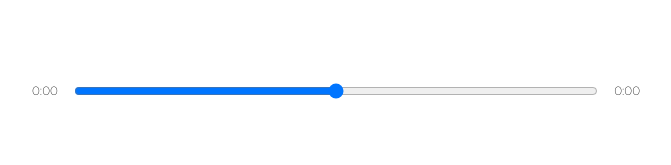
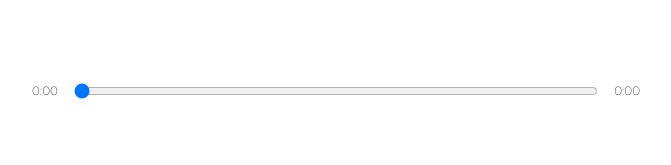
Before and after one commit to RicardVillalba/reproductor, a React (Create React App) app: page / in a window 1280 px wide. Shown: the part 413-578 px from the top of the page, without its empty margins (304-975 px from the left). Built offline with nearby package versions, Linux system fonts and the light colour scheme.

Commit message:
input slider working

```diff
--- a/src/components/Player.js
+++ b/src/components/Player.js
@@ -23,19 +23,23 @@
     const duration = e.target.duration;
     setSongInfo({ ...songInfo, currentTime: current, duration: duration });
   };
+  const dragHandler = (e)=> {
+    setSongInfo({...songInfo, currentTime: e.target.value})
+    audioRef.current.currentTime =e.target.value
+  }
   const getTime = (time) => {
     return (
       Math.floor(time/60)+":"+ ("0"+Math.floor(time%60)).slice(-2)
     )};
   const [songInfo, setSongInfo] = useState({
-    currentTime: null,
-    duration: null,
+    currentTime: 0,
+    duration: 0,
   });
   return (
     <div className="player">
       <div className="timeController">
         <p>{getTime(songInfo.currentTime)}</p>
-        <input type="range" />
+        <input min={0} max={songInfo.duration} onChange={dragHandler} value={songInfo.currentTime} type="range" />
         <p>{getTime(songInfo.duration)}</p>
       </div>
       <div className="playController">
--- a/src/components/Song.js
+++ b/src/components/Song.js
@@ -5,7 +5,7 @@
 const Song = ({currentSong}) => {
     return (
         <div className="song-box">
-            <img src={currentSong.cover} alt="cover"/>
+            <img src={currentSong.cover} alt={currentSong.name}/>
             <h2> {currentSong.name} </h2>
             <h3>{currentSong.artist}</h3>
         </div>
--- a/src/styles/_player.scss
+++ b/src/styles/_player.scss
@@ -11,7 +11,7 @@
   display: flex;
   input {
     width: 100%;
-    padding: 1rem 2rem;
+    padding: 1rem 0rem;
   }
   p {
     padding: 1rem;
```
Also changed, not shown: 1 other file (tests, documents, lock files or other folders).
